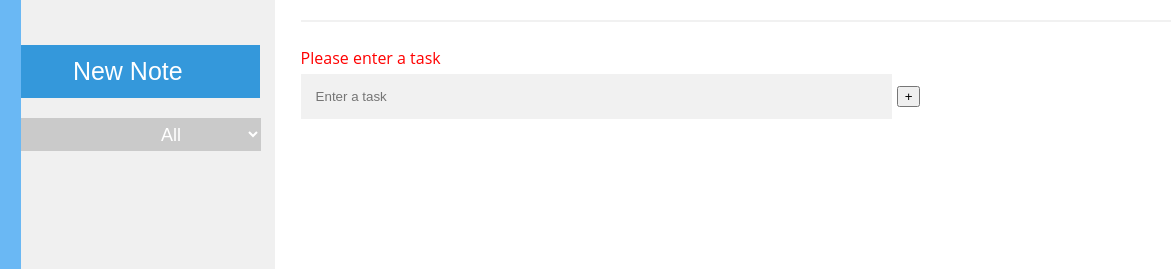
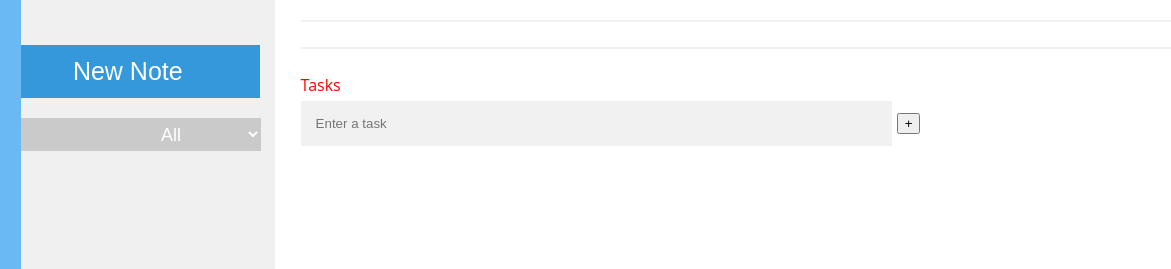
Before and after one commit to cse110-w21-group1/cse110-w21-group1, a website with bundled scripts: page source/index.html in a window 1280 px wide. Shown: the part 58-327 px from the top of the page, 109-1280 px from the left. Built offline with nearby package versions, Linux system fonts and the light colour scheme; no server answers.

Commit message:
Added functionality

```diff
--- a/source/index.html
+++ b/source/index.html
@@ -140,7 +140,8 @@
 
       <!-- To-do List -->
       <div id="tasker" class="tasker">
-        <div id="error" class="error">Please enter a task</div>
+        <hr id="todoline">
+        <div id="error" class="error">Tasks</div>
         <div id="tasker-header" class="tasker-header">
           <input type="text" id="input-task" placeholder="Enter a task">
           <button id="add-task-btn">+</button>
```
